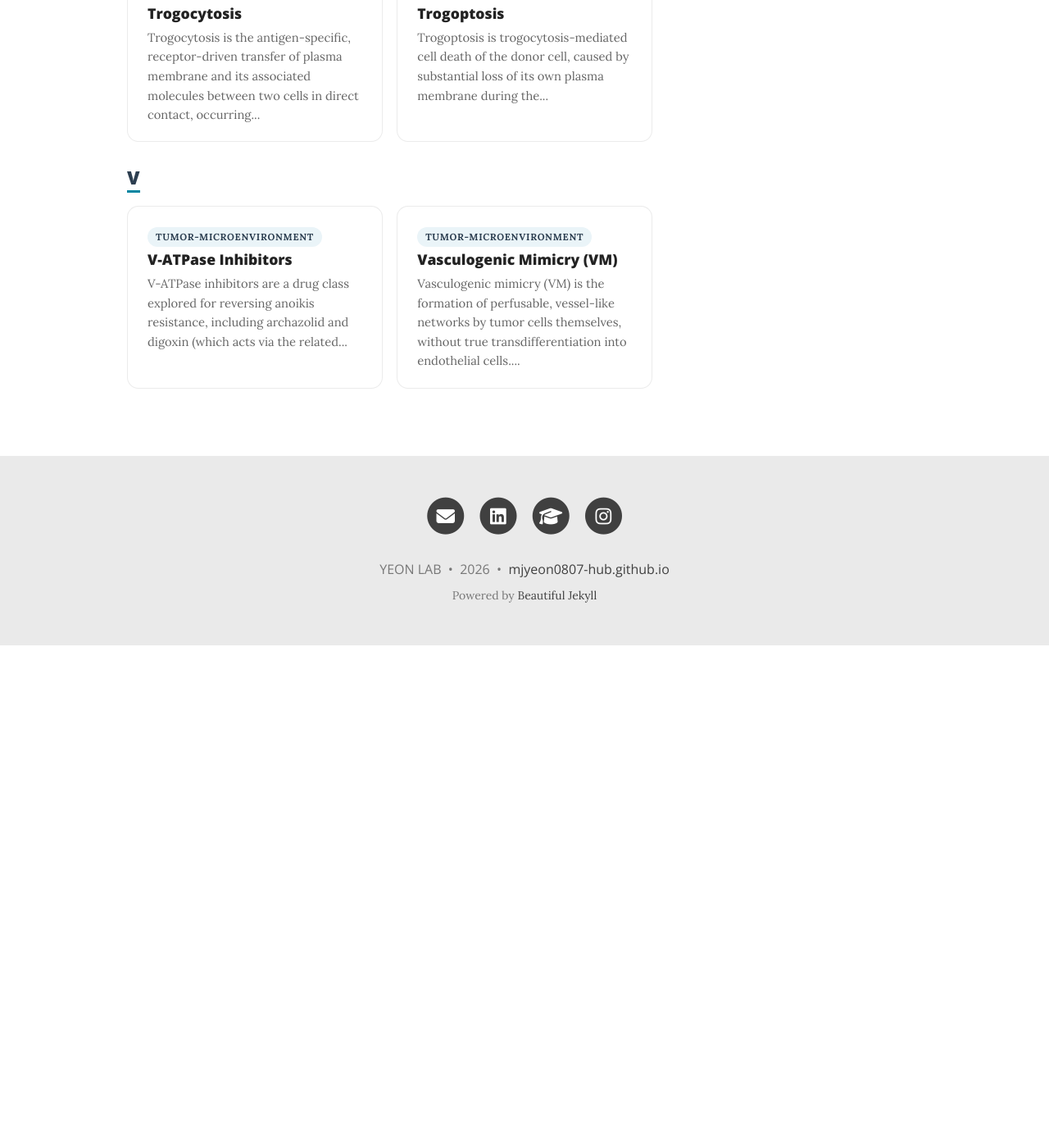
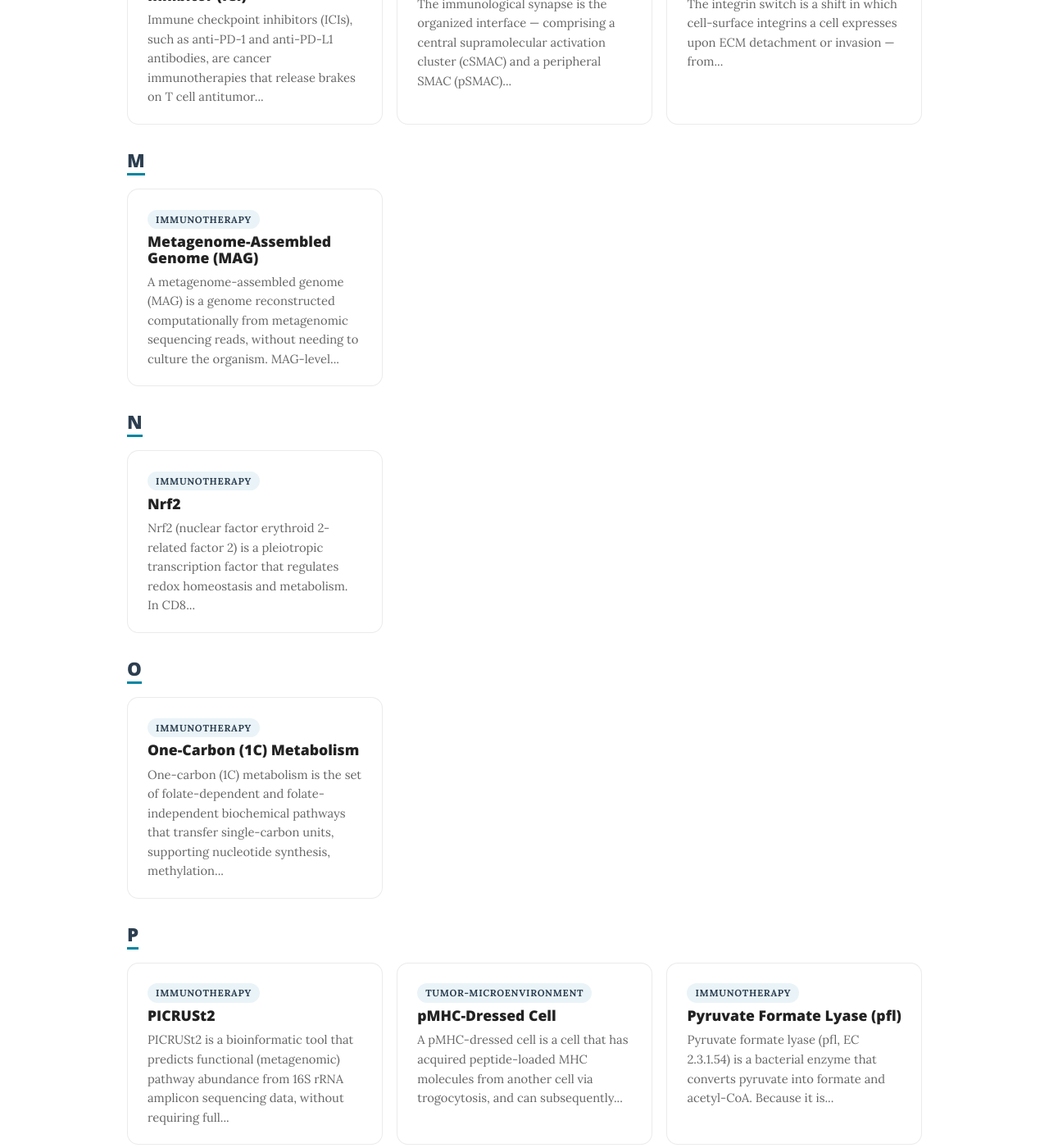
Before and after one commit to mjyeon0807-hub/mjyeon0807-hub.github.io, a Jekyll site: the page built from wiki.md, in a window 1280 px wide and 1400 px high, scrolled down 3076 px. Shown: the whole window at 82% size. Built offline with Jekyll 4.4.1, drawn with Linux system fonts in a browser that asks for light colours; before the commit the page ends 3863 px from its top, so only the background shows below that; some of the changed text lies outside the part shown.

Commit message:
Add glossary terms for Phelps 2025 exercise-formate-Tc1 immunity paper
Adds wiki_papers.yml entry and 10 glossary pages (formate, Nrf2, Tc1
cells, FMT, ICI, etc.) covering the microbiome/exercise-oncology
mechanism, the wiki's first entry in this area.

```diff
--- a/_data/wiki_papers.yml
+++ b/_data/wiki_papers.yml
@@ -19,3 +19,9 @@ kim-2025-trogocytosis:
   authors: "Jeonghyun Kim, Soyeon Park, Jungseo Kim, Yewon Kim, Hong Min Yoon, Bima Rexa Rayhan, Jaekwang Jeong, Alfred L. M. Bothwell, Jae Hun Shin"
   year: 2025
   doi: "10.1038/s12276-024-01364-2"
+
+phelps-2025-formate:
+  title: "Exercise-Induced Microbiota Metabolite Enhances CD8 T Cell Antitumor Immunity Promoting Immunotherapy Efficacy"
+  authors: "Catherine M. Phelps, Nathaniel B. Willis, Tingting Duan, et al., Giorgio Trinchieri, Marlies Meisel"
+  year: 2025
+  doi: "10.1016/j.cell.2025.06.018"
--- /dev/null
+++ b/_glossary/braf-v600e-melanoma-model.md
@@ -0,0 +1,11 @@
+---
+title: "BRAF^V600E Melanoma Model"
+term_id: braf-v600e-melanoma-model
+category: immunotherapy
+related: [fmt, ici]
+sources: [phelps-2025-formate]
+---
+
+The BRAF^V600E melanoma model is a clinically relevant, immune checkpoint inhibitor (ICI)-resistant preclinical mouse melanoma model, used as the primary tumor system for studying how exercise and the gut microbiota metabolite formate restrain tumor growth and restore sensitivity to anti-PD-L1 therapy.
+
+Exercise (treadmill or voluntary wheel running) significantly restrained tumor growth and prolonged survival in this model, an effect that required CD8 T cells and the gut microbiota, and that oral formate dosing alone was sufficient to reproduce.
--- /dev/null
+++ b/_glossary/fmt.md
@@ -0,0 +1,11 @@
+---
+title: "Fecal Microbiota Transplantation (FMT)"
+term_id: fmt
+category: immunotherapy
+related: [formate, braf-v600e-melanoma-model]
+sources: [phelps-2025-formate]
+---
+
+Fecal microbiota transplantation (FMT) is the transfer of donor fecal microbiota into antibiotic-pretreated recipient mice (or, in translational studies, from human donors into mice) to test whether a donor's microbiome phenotype causally drives a physiological effect.
+
+FMT from exercised mouse donors reproduced exercise's antitumor effect in sedentary recipients, establishing the gut microbiota as necessary and sufficient for exercise-induced tumor suppression. In human translation, FMT from "Formate-HIGH" human stool donors conferred greater melanoma suppression and Tc1 immunity in mice than FMT from "Formate-LOW" donors.
--- /dev/null
+++ b/_glossary/formate.md
@@ -0,0 +1,11 @@
+---
+title: "Formate"
+term_id: formate
+category: immunotherapy
+related: [one-carbon-metabolism, pyruvate-formate-lyase, nrf2, tc1-cells, fmt]
+sources: [phelps-2025-formate]
+---
+
+Formate is a short-chain, one-carbon organic acid and a key product of microbial one-carbon (1C) metabolism, produced by gut bacteria via the enzyme pyruvate formate lyase (pfl).
+
+Exercise remodels the gut microbiota to increase cecal and serum formate, which is both necessary and sufficient to restrain melanoma growth and enhance the efficacy of immune checkpoint inhibitors (ICI) in mice. Formate acts by activating **Nrf2** in CD8 T cells, driving their differentiation into cytotoxic Tc1 effector cells. In humans, higher fecal abundance of the *pfl* gene and higher serum formate both associate with better outcomes on PD-1 checkpoint therapy in melanoma patients.
--- /dev/null
+++ b/_glossary/ici.md
@@ -0,0 +1,11 @@
+---
+title: "Immune Checkpoint Inhibitor (ICI)"
+term_id: ici
+category: immunotherapy
+related: [tc1-cells, braf-v600e-melanoma-model]
+sources: [phelps-2025-formate]
+---
+
+Immune checkpoint inhibitors (ICIs), such as anti-PD-1 and anti-PD-L1 antibodies, are cancer immunotherapies that release brakes on T cell antitumor activity.
+
+The gut-microbiota metabolite **formate** synergizes with anti-PD-L1 to restrain melanoma growth in mice, and in human melanoma patients treated with PD-1 checkpoint therapy, higher fecal *pfl* (formate-producing gene) abundance and higher serum formate both associate with better ICI response and longer progression-free survival — positioning formate as both a potentiator of and biomarker for checkpoint immunotherapy.
--- /dev/null
+++ b/_glossary/mag.md
@@ -0,0 +1,11 @@
+---
+title: "Metagenome-Assembled Genome (MAG)"
+term_id: mag
+category: immunotherapy
+related: [pyruvate-formate-lyase, picrust2]
+sources: [phelps-2025-formate]
+---
+
+A metagenome-assembled genome (MAG) is a genome reconstructed computationally from metagenomic sequencing reads, without needing to culture the organism.
+
+MAG-level metagenomic analysis of cecal contents was used to pinpoint the specific gut bacterial taxa (including Erysipelotrichaceae/Dubosiella and Lachnospiraceae) responsible for exercise-induced increases in formate production.
--- /dev/null
+++ b/_glossary/nrf2.md
@@ -0,0 +1,11 @@
+---
+title: "Nrf2"
+term_id: nrf2
+category: immunotherapy
+related: [formate, tc1-cells]
+sources: [phelps-2025-formate]
+---
+
+Nrf2 (nuclear factor erythroid 2-related factor 2) is a pleiotropic transcription factor that regulates redox homeostasis and metabolism.
+
+In CD8 T cells, Nrf2 is required downstream of the microbiota metabolite **formate** for Tc1 effector differentiation: knocking out Nrf2 globally, blocking it pharmacologically (ML-385), or deleting it specifically in CD8 T cells all abolish formate's antitumor and Tc1-enhancing effects. Formate activates Nrf2 to increase pSTAT1 and IRF8, and the synthetic Nrf2 agonist TBHQ independently reproduces formate's antitumor effect.
--- /dev/null
+++ b/_glossary/one-carbon-metabolism.md
@@ -0,0 +1,11 @@
+---
+title: "One-Carbon (1C) Metabolism"
+term_id: one-carbon-metabolism
+category: immunotherapy
+related: [formate, pyruvate-formate-lyase]
+sources: [phelps-2025-formate]
+---
+
+One-carbon (1C) metabolism is the set of folate-dependent and folate-independent biochemical pathways that transfer single-carbon units, supporting nucleotide synthesis, methylation reactions, and — in bacteria — the production of formate.
+
+Exercise depletes folate-dependent 1C precursors (folic acid, glycine, sarcosine, threonine, dimethyl glycine, histidine) in the gut microbiota while increasing downstream **formate** output, linking exercise-induced microbiota remodeling to antitumor CD8 T cell immunity.
--- /dev/null
+++ b/_glossary/picrust2.md
@@ -0,0 +1,11 @@
+---
+title: "PICRUSt2"
+term_id: picrust2
+category: immunotherapy
+related: [pyruvate-formate-lyase, mag]
+sources: [phelps-2025-formate]
+---
+
+PICRUSt2 is a bioinformatic tool that predicts functional (metagenomic) pathway abundance from 16S rRNA amplicon sequencing data, without requiring full metagenomic sequencing.
+
+It was used alongside metagenome-assembled genome (MAG)-level analysis to help identify which gut bacterial taxa were responsible for exercise-induced enrichment of the formate-producing *pfl* gene.
--- /dev/null
+++ b/_glossary/pyruvate-formate-lyase.md
@@ -0,0 +1,11 @@
+---
+title: "Pyruvate Formate Lyase (pfl)"
+term_id: pyruvate-formate-lyase
+category: immunotherapy
+related: [formate, one-carbon-metabolism, picrust2, mag]
+sources: [phelps-2025-formate]
+---
+
+Pyruvate formate lyase (pfl, EC 2.3.1.54) is a bacterial enzyme that converts pyruvate into formate and acetyl-CoA. Because it is the rate-limiting step of microbial formate production, the *pfl* gene is used as a marker of a microbiome's formate-producing capacity.
+
+A pfl-knockout strain of commensal *E. coli* was used to isolate formate as the specific antitumor metabolite (rather than other bacterial components like LPS): wild-type (formate-producing) *E. coli* suppressed melanoma growth and boosted Tc1 immunity, but the pfl-deficient strain did not. In human cohorts, higher fecal *pfl* abundance associates with better response to PD-1 immune checkpoint therapy.
--- /dev/null
+++ b/_glossary/tc1-cells.md
@@ -0,0 +1,11 @@
+---
+title: "Tc1 Cells"
+term_id: tc1-cells
+category: immunotherapy
+related: [nrf2, formate, ici]
+sources: [phelps-2025-formate]
+---
+
+Tc1 cells are type-1 cytotoxic CD8 T cells, characterized by IFN-γ and TNF-α production and the transcription factors T-bet and Eomes. They are the primary antitumor effector population studied in exercise-oncology research.
+
+The gut-microbiota metabolite **formate** drives naive CD8 T cell differentiation into Tc1 effectors via Nrf2 activation and a pSTAT1–IRF8 signaling axis, restraining melanoma growth and enhancing checkpoint inhibitor efficacy.
```
